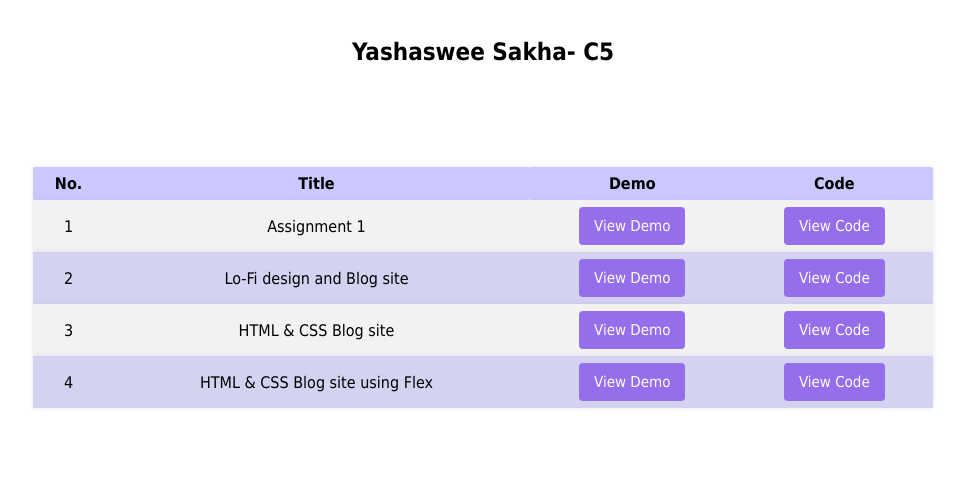
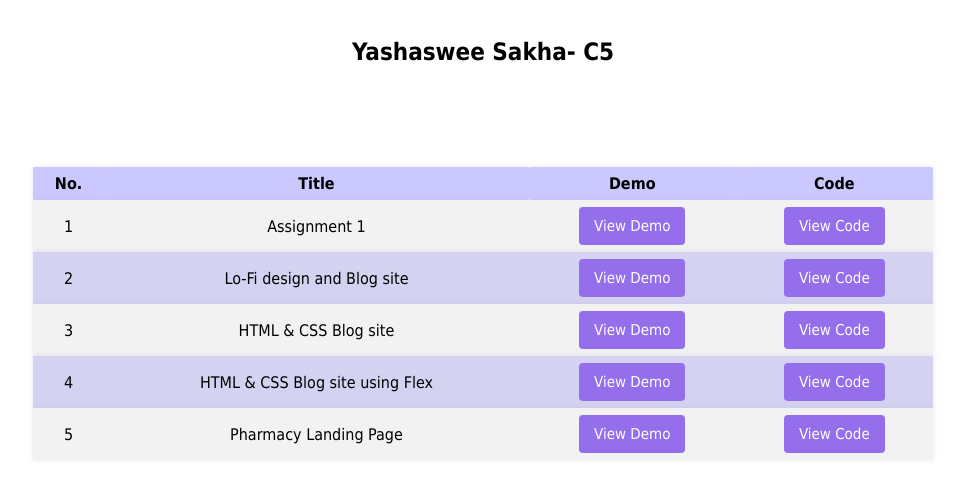
Before and after one commit to vzhzhxx/Github-assignment, a plain HTML site: page index.html in a window 1280 px wide. Shown: the whole page, without its empty margins (157-1122 px from the left). Drawn offline with Linux system fonts and the light colour scheme.

Commit message:
commit 5.1

```diff
--- a/index.html
+++ b/index.html
@@ -46,6 +46,14 @@
             <td><a href ="https://github.com/yashaswees/blog/tree/master/Blog-flex"  class="b1" rel="noopener" target="_blank">View Code</a></td>
             </tr>
 
-    </table></div>
+            <tr>
+                <td>5</td>
+                <td>Pharmacy Landing Page</td>
+                <td><a href ="https://yashaswees.github.io/pharmacy-page/" class="b1" rel="noopener" target="_blank" > View Demo </a></td>
+                <td><a href ="https://github.com/yashaswees/pharmacy-page"  class="b1" rel="noopener" target="_blank">View Code</a></td>
+                </tr>
+
+    </table>
+</div>
 </body>
 </html>
```
